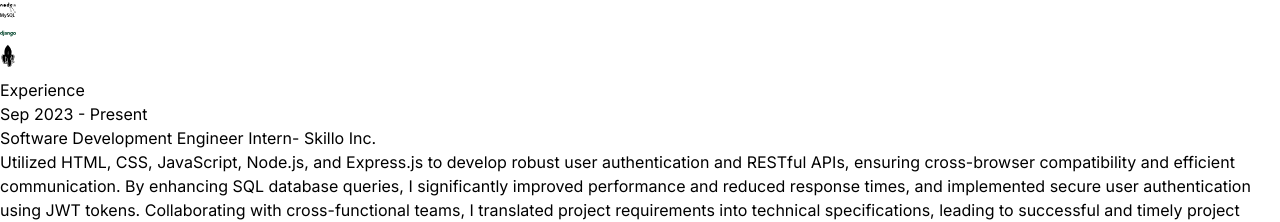
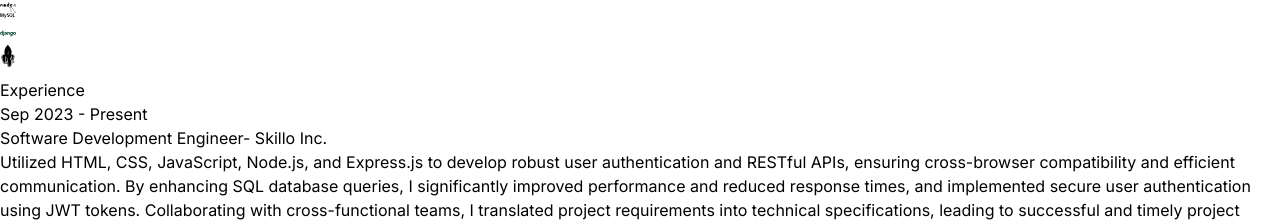
Before and after one commit to Susmitha-Pasupuleti/Portfolio, a React (Vite) app: page / in a window 1280 px wide. Shown: the part 1336-1558 px from the top of the page. Built offline with nearby package versions, Linux system fonts and the light colour scheme.

Commit message:
Update index.js

```diff
--- a/src/constants/index.js
+++ b/src/constants/index.js
@@ -10,7 +10,7 @@ export const ABOUT_TEXT = `I am a dedicated and versatile software developer wit
 export const EXPERIENCES = [
   {
     year: "Sep 2023 - Present",
-    role: "Software Development Engineer Intern",
+    role: "Software Development Engineer",
     company: "Skillo Inc.",
     description: `Utilized HTML, CSS, JavaScript, Node.js, and Express.js to develop robust user authentication and RESTful APIs, ensuring cross-browser compatibility and efficient communication. By enhancing SQL database queries, I significantly improved performance and reduced response times, and implemented secure user authentication using JWT tokens. Collaborating with cross-functional teams, I translated project requirements into technical specifications, leading to successful and timely project delivery.`,
     technologies: ["Javascript", "Express.js", "Node.js", "Postman"],
```
